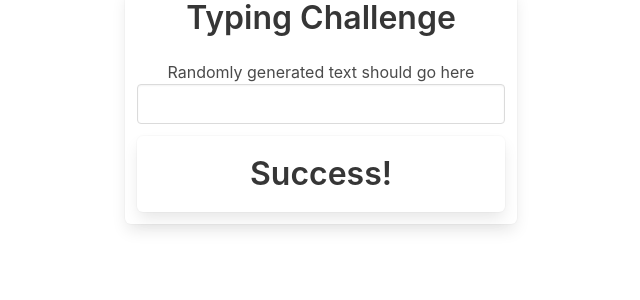
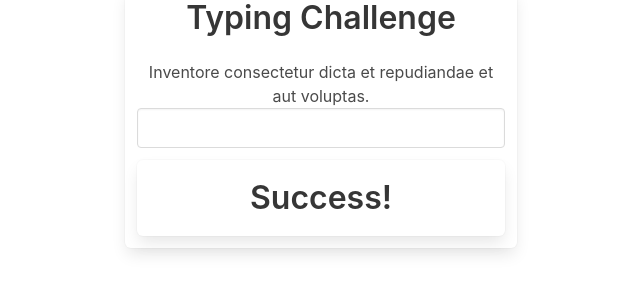
Before and after one commit to miha-9111/typing, an Angular app: page / in a window 1280 px wide. Shown: the top 300 px of the page, without its empty margins (319-959 px from the left). Built offline with nearby package versions, Linux system fonts and the light colour scheme.

Commit message:
Added Faker.js -> lorem.sentence -> app.component

```diff
--- a/src/app/app.component.html
+++ b/src/app/app.component.html
@@ -4,7 +4,7 @@
       <h1 class="title has-text-centered">Typing Challenge</h1>
 
       <p class="has-text-centered">
-        Randomly generated text should go here
+        {{ randomText }}
       </p>
 
       <div class="field">
--- a/src/app/app.component.ts
+++ b/src/app/app.component.ts
@@ -7,5 +7,5 @@ import { lorem } from 'faker';
   styleUrls: ['./app.component.css']
 })
 export class AppComponent {
-  title = 'typing';
+  randomText = lorem.sentence();
 }
```
